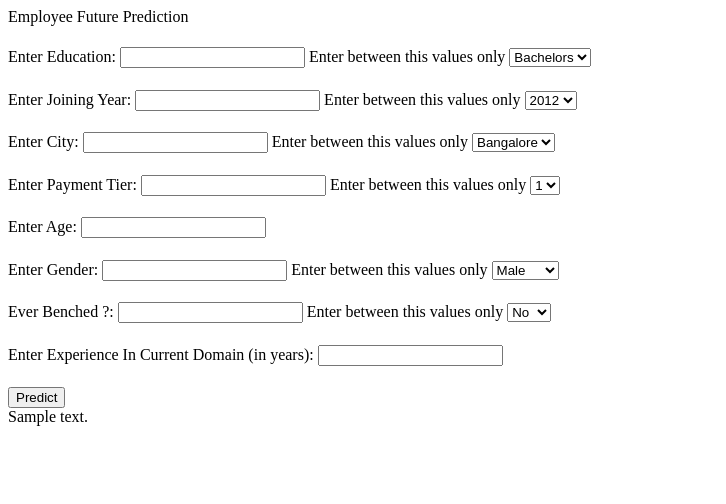
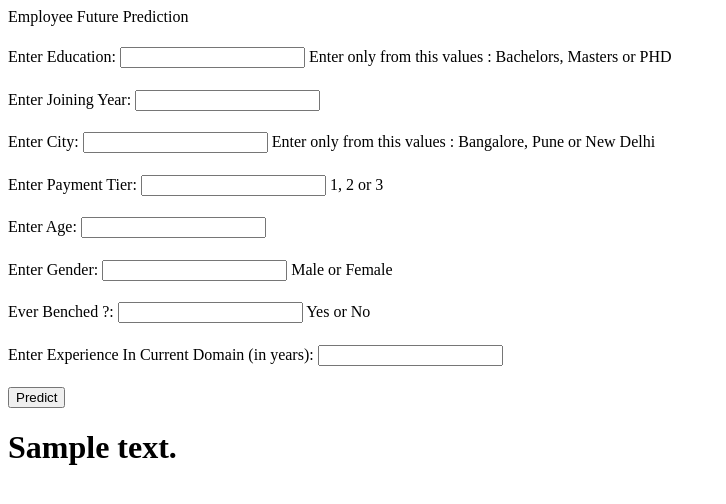
Before and after one commit to iamtejas7/Employee-Future-Prediction, a Flask app: template templates/employee.html in a window 1280 px wide. Shown: the top 504 px of the page, without its empty margins (0-726 px from the left). Run offline with Flask 2, Linux system fonts and the light colour scheme; the template is opened without the code that fills it: most values are stand-ins (such as "Sample title", 1, 10 or a date in 2020); parts of the project's set-up code (start-up, migrations or seed data) failed here and were passed over.

Commit message:
html templates for web app

```diff
--- a/templates/employee.html
+++ b/templates/employee.html
@@ -11,49 +11,21 @@
             <label for="Education">Enter Education:</label>
             <input type="text" name="Education" id="name" />
 
-            <!-- <label for="Education">Select Education:</label> -->
-            <h0> Enter between this values only</h0>
-            <select id="Education">
-            <option value=0>Bachelors</option>
-            <option value=1>Masters</option>
-            <option value=2>PHD</option>
-            </select>
+            <h0> Enter only from this values : Bachelors, Masters or PHD</h0>
 
             <h1></h1>
             <label for="JoiningYear">Enter Joining Year:</label>
             <input type="number" name="JoiningYear" id="year" />
 
-            <!-- <label for="JoiningYear">Select Joining Year:</label> -->
-            <h0> Enter between this values only</h0>
-            <select id="JoiningYear">
-            <option value=2012>2012</option>
-            <option value=2013>2013</option>
-            <option value=2014>2014</option>
-            <option value=2015>2015</option>
-            <option value=2016>2016</option>
-            <option value=2017>2017</option>
-            <option value=2018>2018</option>
-            </select>
-
             <h1></h1>
             <label for="City">Enter City:</label>
             <input type="text" name="City" id="name" />
-            <h0> Enter between this values only</h0>
-            <select id="JoiningYear">
-            <option value=0>Bangalore</option>
-            <option value=1>Pune</option>
-            <option value=2>New Delhi</option>
-            </select>
+            <h0> Enter only from this values : Bangalore, Pune or New Delhi</h0>
 
             <h1></h1>
             <label for="PaymentTier">Enter Payment Tier:</label>
             <input type="number" name="PaymentTier" id="number" />
-            <h0> Enter between this values only</h0>
-            <select id="PaymentTier">
-            <option value=1>1</option>
-            <option value=2>2</option>
-            <option value=3>3</option>
-            </select>
+            <h0> 1, 2 or 3</h0>
 
             <h1></h1>
             <label for="Age">Enter Age:</label>
@@ -62,20 +34,12 @@
             <h1></h1>
             <label for="Gender">Enter Gender:</label>
             <input type="text" name="Gender" id="Gender" />
-            <h0> Enter between this values only</h0>
-            <select id="Gender">
-            <option value=0>Male</option>
-            <option value=1>Female</option>
-            </select>
+            <h0> Male or Female</h0>
 
             <h1></h1>
             <label for="EverBenched">Ever Benched ?:</label>
             <input type="text" name="EverBenched" id="bool" />
-            <h0> Enter between this values only</h0>
-            <select id="Gender">
-            <option value=0>No</option>
-            <option value=1>Yes</option>
-            </select>
+            <h0> Yes or No</h0>
 
             <h1></h1>
             <label for="ExperienceInCurrentDomain">Enter Experience In Current Domain (in years):</label>
@@ -86,7 +50,7 @@
 
         </form>
     </div>
-    {{prediction_text}}
+    <h1>{{prediction_text}}</h1>
 
 </body>
 </html>
```
